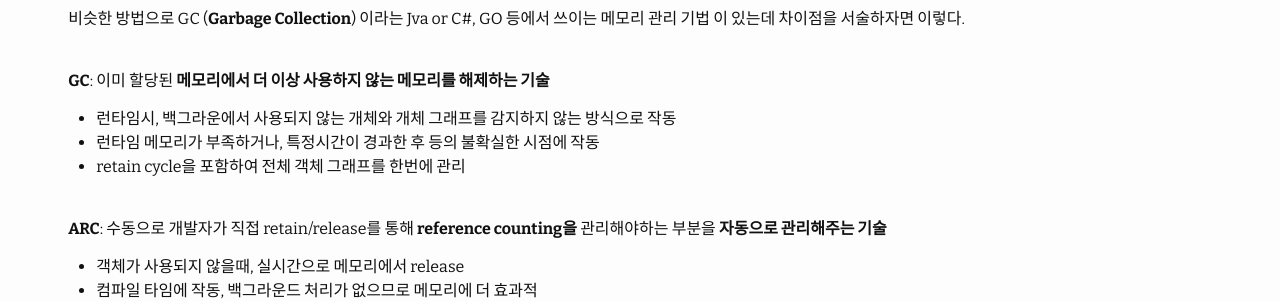
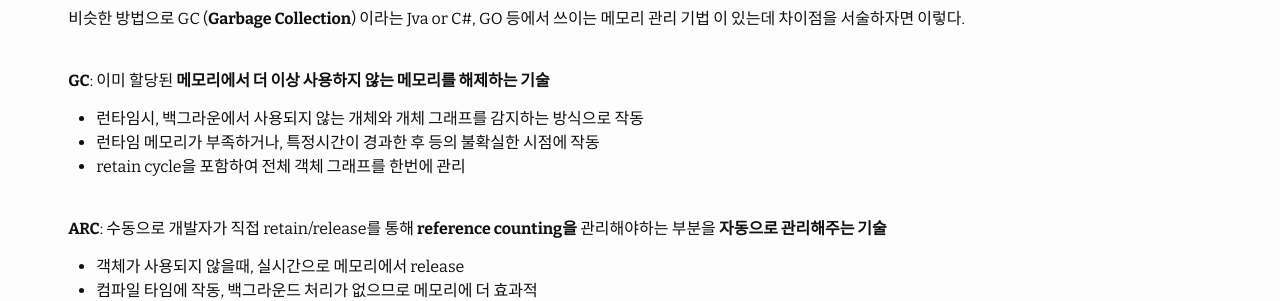
Before and after one commit to sanghun0724/sanghun0724.github.io, a Jekyll site: the page built from _posts/2023-09-25-메모리 관리 With ARC, GC.md, in a window 1280 px wide and 900 px high, scrolled down 1657 px. Shown: the part 151-452 px from the top of the window. Built offline with Jekyll 4.4.1, drawn with Linux system fonts in a browser that asks for light colours.

Commit message:
[git blog] [ upload post: 오타수정 ]

```diff
--- a/_posts/2023-09-25-메모리 관리 With ARC, GC.md
+++ b/_posts/2023-09-25-메모리 관리 With ARC, GC.md
@@ -64,7 +64,7 @@ ARC란 자동 메모리 관리 기법에 속하는 방법 중 하나로 개발
 
 **GC**: 이미 할당된 **메모리에서 더 이상 사용하지 않는 메모리를 해제하는 기술**
 
--   런타임시, 백그라운에서 사용되지 않는 개체와 개체 그래프를 감지하지 않는 방식으로 작동
+-   런타임시, 백그라운에서 사용되지 않는 개체와 개체 그래프를 감지하는 방식으로 작동
 -   런타임 메모리가 부족하거나, 특정시간이 경과한 후 등의 불확실한 시점에 작동
 -   retain cycle을 포함하여 전체 객체 그래프를 한번에 관리
 <br><br>
```
Also changed, not shown: _posts/2023-09-27-Mutation In Swift.md (+1 -1 lines).
